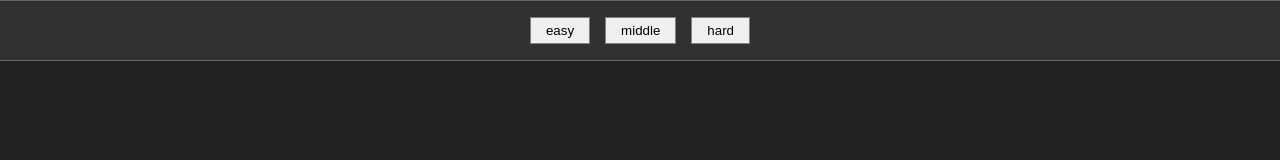
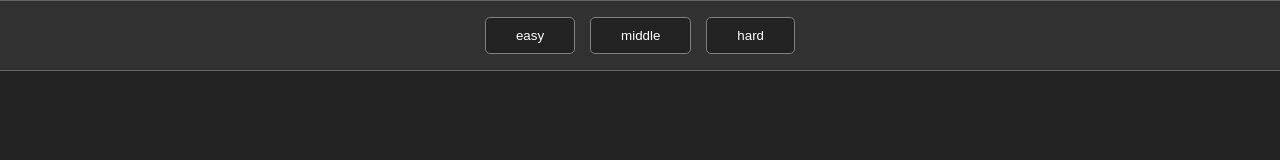
Before and after one commit to tinawebdev/need-for-js, a plain HTML site: page index.html in a window 1280 px wide. Drawn offline with Linux system fonts and the light colour scheme.

Commit message:
fix: button styles

```diff
--- a/style.css
+++ b/style.css
@@ -97,14 +97,22 @@ table {
 }
 
 .btn {
+  background-color: #222;
+  border-radius: 5px;
+  cursor: pointer;
+  padding: 10px 30px;
+  color: #fff;
   border: 1px solid grey;
-  cursor: pointer;
-  padding: 5px 15px;
+  transition: all 0.5s ease-out;
+}
+
+.btn:hover {
+  background-color: rgb(78, 78, 78);
 }
 
 .btn:disabled {
   background-color: grey;
-  color: #fff;
+  color: lightgray;
 }
 
 .btn:not(:last-child) {
```
